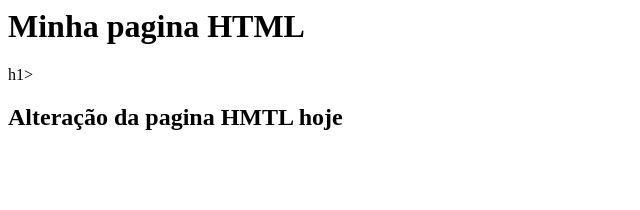
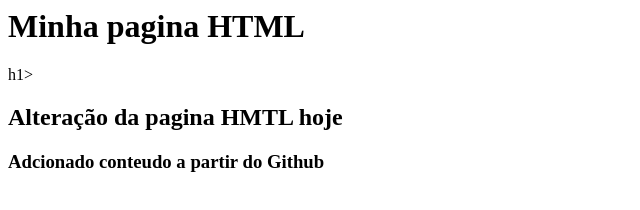
Before and after one commit to junejubs/gama-no-github, a plain HTML site: page index.html in a window 1280 px wide. Shown: the whole page, without its empty margins (0-640 px from the left). Drawn offline with Linux system fonts and the light colour scheme.

Commit message:
atualização a partir do github

```diff
--- a/index.html
+++ b/index.html
@@ -2,5 +2,6 @@
     <body>
         <h1> Minha pagina HTML</h1>h1>
        <h2>Alteração da pagina HMTL hoje<h2>
+       <h3> Adcionado conteudo a partir do Github </h3>
     </body>
 </html>
```
